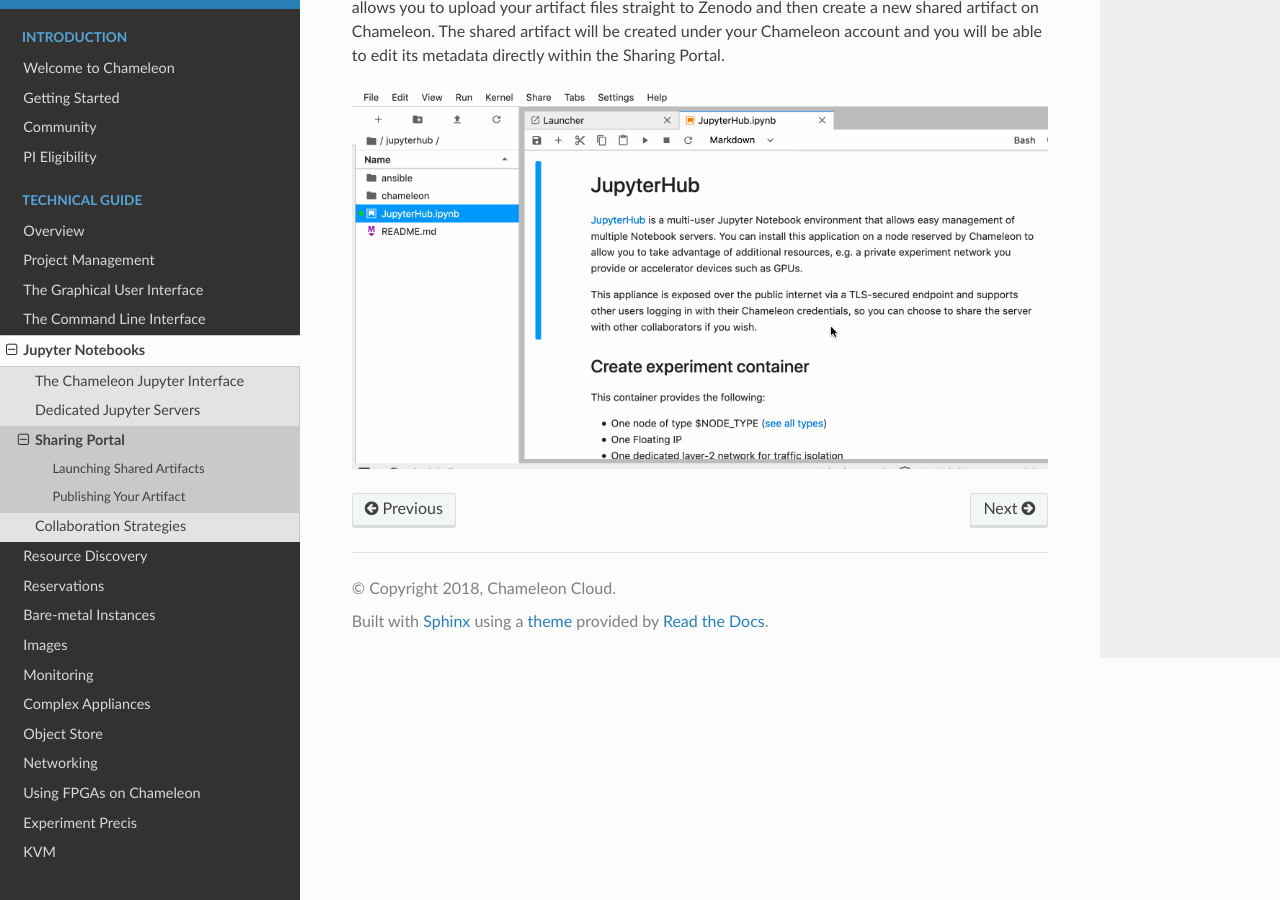
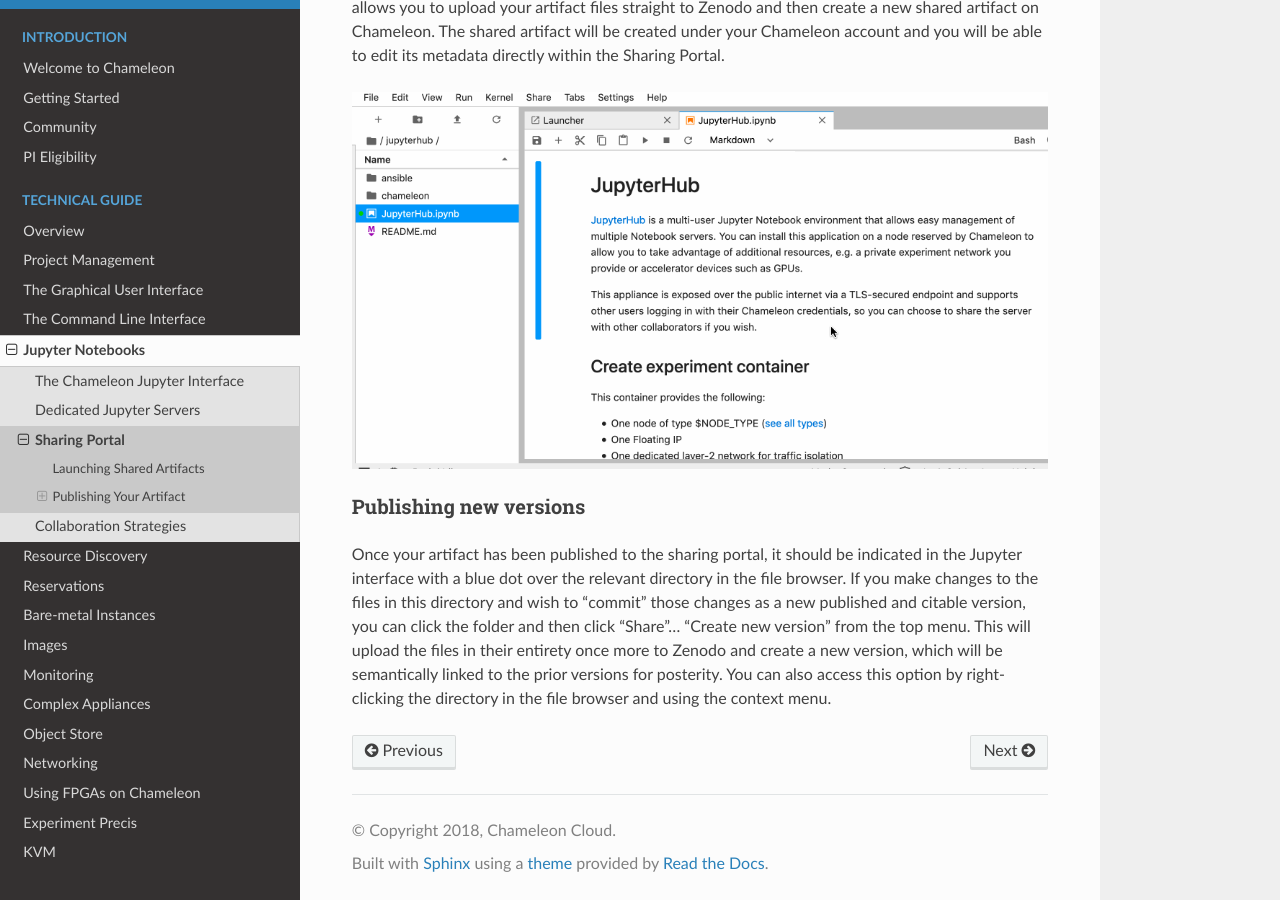
Before and after one commit to ChameleonCloud/docs, a Sphinx documentation site: the page built from source/technical/jupyter/jupyter_sharing.rst, in a window 1280 px wide and 900 px high, scrolled down 1510 px. Built offline with Sphinx 7.4.7 and the Read the Docs theme 2.0.0, drawn with Linux system fonts in a browser that asks for light colours.

Commit message:
Add simple docs for publishing a new version

```diff
--- a/source/technical/jupyter/jupyter_sharing.rst
+++ b/source/technical/jupyter/jupyter_sharing.rst
@@ -25,3 +25,8 @@ Whether you're making changes to an existing experiment or creating a new one, y
 
 .. figure:: sharing/sharingportal_3.gif
   :alt: Publishing an artifact (directory of files)
+
+Publishing new versions
+^^^^^^^^^^^^^^^^^^^^^^^
+
+Once your artifact has been published to the sharing portal, it should be indicated in the Jupyter interface with a blue dot over the relevant directory in the file browser. If you make changes to the files in this directory and wish to "commit" those changes as a new published and citable version, you can click the folder and then click "Share"... "Create new version" from the top menu. This will upload the files in their entirety once more to Zenodo and create a new version, which will be semantically linked to the prior versions for posterity. You can also access this option by right-clicking the directory in the file browser and using the context menu.
```
